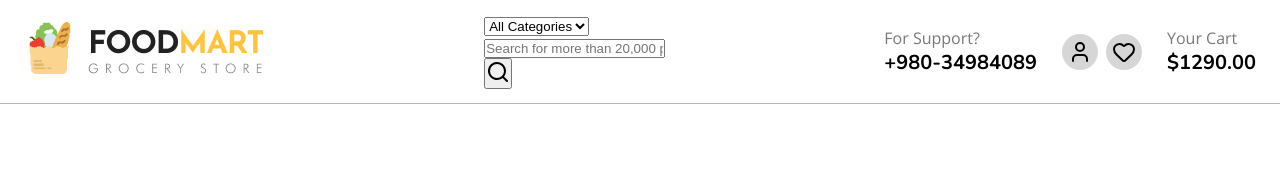
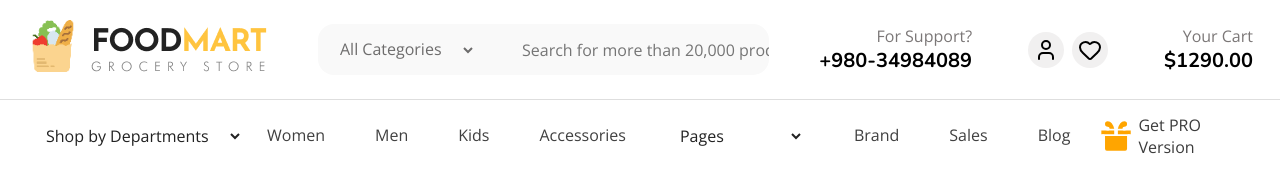
Before and after one commit to I-am-prgorammer/Desi-Grocery-Store, a plain HTML site: page index.html in a window 1280 px wide. Drawn offline with nearby package versions, Linux system fonts and the light colour scheme.

Commit message:
Bottom Nav Bar & Top Nav Bar Search Styled

```diff
--- a/index.html
+++ b/index.html
@@ -17,6 +17,8 @@
  </head>
 
 <body>
+
+      <!-- Top Nav-bar starts here -->
 
     <header class="top-navbar">
 
@@ -72,10 +74,61 @@
 
         </div>
 
+    </header>
+
+    <!-- Top Nav-bar ends here -->
 
 
-    </header>
+    <!-- Bottom Nav-bar starts here -->
 
+    <nav class="bottom-navbar">
+
+        <div class="left-menu-button">
+            <select>
+                <option>Shop by Departments</option>
+                <option>Groceries</option>
+                <option>Drink</option>
+                <option>Chocolate</option>
+            </select>
+        </div>
+
+        <ul class="menu-options">
+            <li><a href="#">Women</a></li>
+            <li><a href="#">Men</a></li>
+            <li><a href="#">Kids</a></li>
+            <li><a href="#">Accessories</a></li>
+            <li>
+              <select>
+
+                <option>Pages</option>
+                <option>About Us</option>
+                <option>Shop</option>
+                <option>Single Product</option>
+                <option>Cart</option>
+                <option>Checkout</option>
+                <option>Blog</option>
+                <option>Single Post</option>
+                <option>Styles</option>
+                <option>Contact</option>
+                <option>My Account</option>
+
+              </select>
+            </li>
+            <li><a href="#">Brand</a></li>
+            <li><a href="#">Sales</a></li>
+            <li><a href="#">Blog</a></li>
+        </ul>
+
+        <div class="bottom-navbar-icon">
+            <svg xmlns="http://www.w3.org/2000/svg" width="46" height="46" viewBox="0 0 24 24" fill="orange" stroke="white" stroke-width="2" stroke-linecap="round" stroke-linejoin="round" class="lucide lucide-gift-icon lucide-gift"><rect x="3" y="8" width="18" height="4" rx="1"/><path d="M12 8v13"/><path d="M19 12v7a2 2 0 0 1-2 2H7a2 2 0 0 1-2-2v-7"/><path d="M7.5 8a2.5 2.5 0 0 1 0-5A4.8 8 0 0 1 12 8a4.8 8 0 0 1 4.5-5 2.5 2.5 0 0 1 0 5"/></svg>
+
+         <a href="#">Get PRO Version </a>
+
+
+        </div>
+
+
+    </nav>
 
 
 
--- a/styles/style.css
+++ b/styles/style.css
@@ -17,14 +17,15 @@ h1,h2,h3,h4,h5,b,strong {
 header{
     width: 100%;
 }
+
 .top-navbar {
     display: flex;
-    padding : 14px 24px;
+    padding : 20px 27px;
     align-items: center;
     justify-content: space-between;
     width: 100%;
     background-color: #fff;
-    border-bottom: 1px solid #00000049;
+    border-bottom: 1px solid #8b8b8b49;
 
 
 }
@@ -33,14 +34,14 @@ header{
 
     display : flex;
     align-items: center;
-    gap: 25px;
-
-
+    gap: 56px;
+    text-align: right;
 }
 
 .top-navbar-right-section .content-info p {
   color: #7b7777;
   font-size: 16px;
+
 }
 
 .top-navbar-right-section .content-info h5 {
@@ -60,9 +61,121 @@ header{
     display : flex;
     align-items: center;
     gap: 15px;
-    background-color: #d6d6d6;
+    background-color: #f1f0f0;
     padding : 6px;
     width: 100;
     height: 100;
     border-radius: 20px;
 }
+
+.search-bar {
+
+    display : flex;
+    align-items: center;
+    background : #f9f9f9;
+    border-radius: 6px;
+    overflow : hidden;
+    flex :1;
+    margin : 0 50px;
+    max-width: 580px;
+    gap: 34px;
+     border-radius: 16px;
+
+}
+
+
+
+
+
+.search-category select {
+
+    background : transparent;
+    border : none;
+    padding : 12px 18px;
+    cursor : pointer;
+    color : #6d6c6c;
+    font-size: 16px;
+    font-family: "Open Sans", sans-serif;
+
+
+
+}
+
+.placeholder input {
+
+    border : none;
+    outline : none;
+    padding : 12px;
+    flex : 1;
+    background: transparent;
+    font-size : 16px;
+    width: 308px;
+    font-family: "Open Sans", sans-serif;
+}
+
+.search-bar button {
+
+    background : transparent;
+    border: none;
+    padding: 12px 2px;;
+    cursor: pointer;
+    color :#6c6b6b;
+}
+
+
+.bottom-navbar {
+    display : flex;
+    padding : 12px 24px;
+    gap : 24px;
+    align-items: center;
+}
+
+.menu-options {
+    display : flex;
+    flex: 1;
+    gap: 50px;
+    list-style-type: none;
+    color: #d0d0d0;
+
+
+}
+
+.menu-options li a {
+    color : #404040;
+    text-decoration: none;
+}
+
+.menu-options li select {
+
+    background : transparent;
+    border : none;
+    cursor : pointer;
+    color : #222222;
+    font-size: 16px;
+    font-family: "Open Sans", sans-serif;
+
+}
+
+.bottom-navbar-icon {
+    display : flex;
+    align-items: center;
+}
+
+
+.bottom-navbar-icon a {
+
+    color : #3c3c3c;
+    text-decoration: none;
+}
+
+
+.left-menu-button select {
+    background : transparent;
+    border : none;
+    padding : 12px 18px;
+    cursor : pointer;
+    color : #222222;
+    font-size: 16px;
+    font-family: "Open Sans", sans-serif;
+
+}
```
